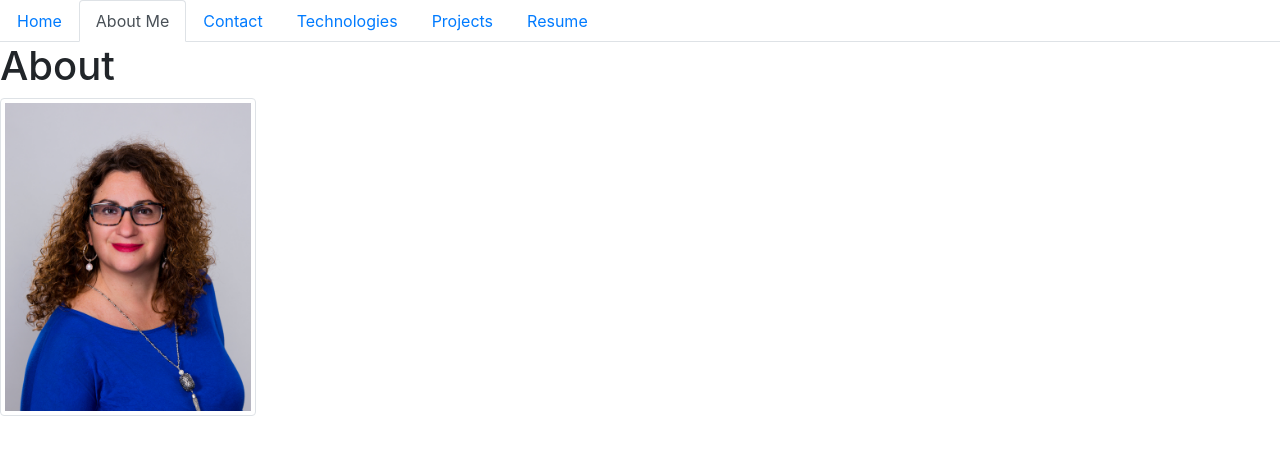
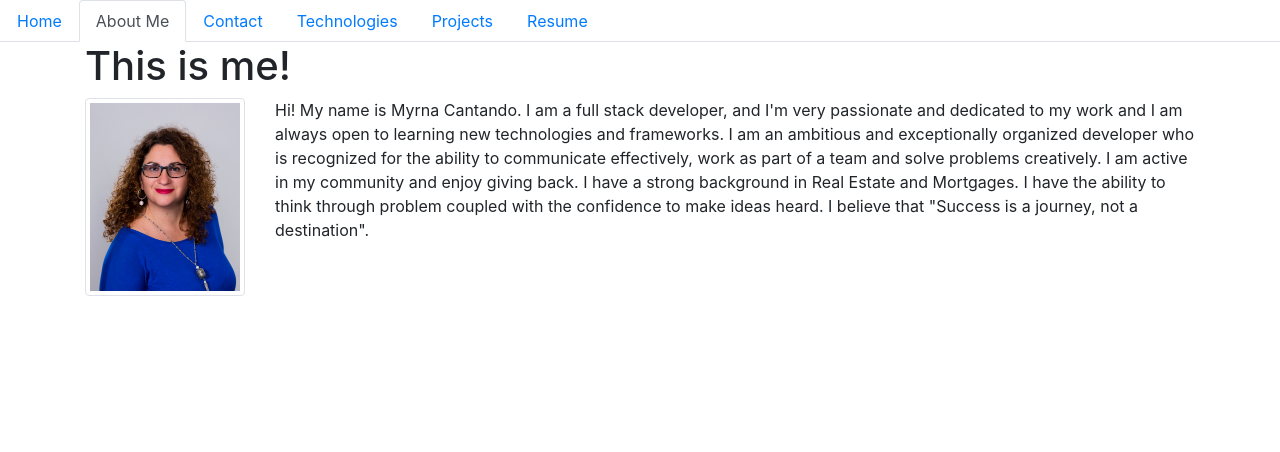
Before and after one commit to Cantando/myrepofolio, a React (Create React App) app: page /about in a window 1280 px wide. Shown: the top 452 px of the page. Built offline with nearby package versions, Linux system fonts and the light colour scheme.

Commit message:
finalized the about page

```diff
--- a/src/components/pages/about.css
+++ b/src/components/pages/about.css
@@ -1,3 +1,3 @@
 .me{
-    width: 20%;
+    width: 100%;
 }
--- a/src/components/pages/about.js
+++ b/src/components/pages/about.js
@@ -7,14 +7,29 @@ function About() {
 
     return (
         <>
-            <h1>About</h1>
+            <div className="container">
+                <div className="row">
+                    <div className="col-sm-12">
+                        <h1>This is me!</h1>
+                    </div>
+                </div>
+                <div className="row">
+                    <div className="col-sm-2">
+                        <img src={Me} alt="myimage" className="img-thumbnail me" />
+                    </div>
+                    <div className="col-sm-10">
+                        <p>
+                            Hi! My name is Myrna Cantando. I am a full stack developer, and I'm very passionate and dedicated to my work and I am always open to learning new technologies and frameworks. I am an ambitious and exceptionally organized developer who is recognized for the ability to communicate effectively, work as part of a team and solve problems creatively. I am active in my community and enjoy giving back. I have a strong background in Real Estate and Mortgages. I have the ability to think through problem coupled with the confidence to make ideas heard. I believe that "Success is a journey, not a destination".
+                        </p>
+                    </div>
+                </div>
+            </div>
 
 
-            <img src={Me} alt="myimage" className="img-thumbnail me" />
 
-            <p>
 
-            </p>
+
+
 
 
 
```
